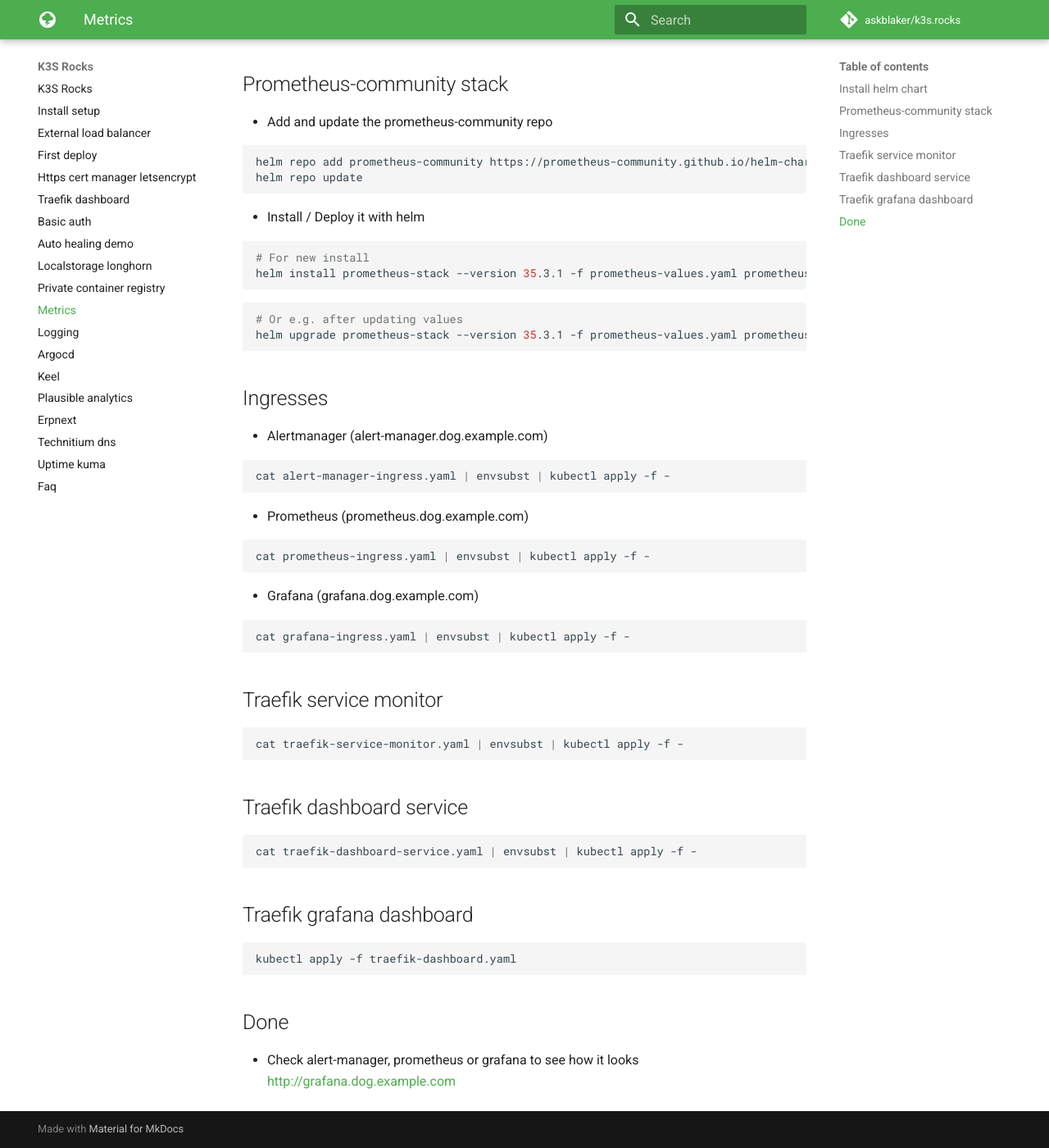
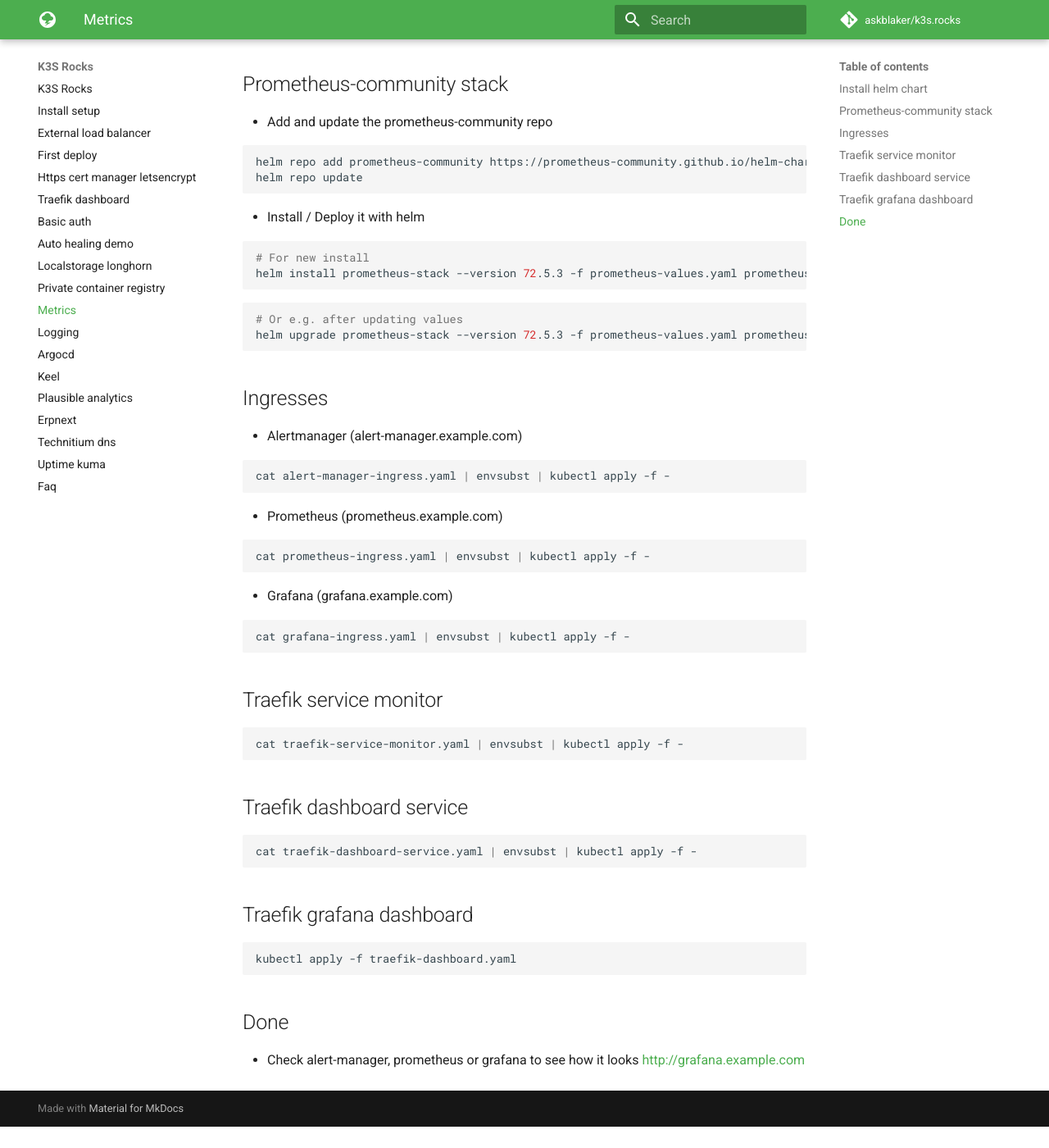
Before and after one commit to askblaker/k3s.rocks, an MkDocs documentation site: the page built from docs/metrics.md, in a window 1280 px wide and 1400 px high, scrolled down 983 px. Shown: the whole window at 82% size. Built offline with MkDocs 1.6.1 and Material for MkDocs 9.7.7, drawn with Linux system fonts in a browser that asks for light colours; comment, search, counter and statistics services are not loaded; after the commit the page ends 2357 px from its top, so only the background shows below that.

Commit message:
update versions

````diff
--- a/docs/metrics.md
+++ b/docs/metrics.md
@@ -15,23 +15,23 @@
 * Install / Deploy it with helm
 ```bash
 # For new install
-helm install prometheus-stack --version 35.3.1 -f prometheus-values.yaml prometheus-community/kube-prometheus-stack
+helm install prometheus-stack --version 72.5.3 -f prometheus-values.yaml prometheus-community/kube-prometheus-stack
 ```
 ```bash
 # Or e.g. after updating values
-helm upgrade prometheus-stack --version 35.3.1 -f prometheus-values.yaml prometheus-community/kube-prometheus-stack
+helm upgrade prometheus-stack --version 72.5.3 -f prometheus-values.yaml prometheus-community/kube-prometheus-stack
 ```
 
 ## Ingresses
-* Alertmanager (alert-manager.dog.example.com)
+* Alertmanager (alert-manager.example.com)
 ```bash
 cat alert-manager-ingress.yaml | envsubst | kubectl apply -f -
 ```
-* Prometheus (prometheus.dog.example.com)
+* Prometheus (prometheus.example.com)
 ```bash
 cat prometheus-ingress.yaml | envsubst | kubectl apply -f -
 ```
-* Grafana (grafana.dog.example.com)
+* Grafana (grafana.example.com)
 ```bash
 cat grafana-ingress.yaml | envsubst | kubectl apply -f -
 ```
@@ -53,4 +53,4 @@
 
 ## Done
 * Check alert-manager, prometheus or grafana to see how it looks
-<a href="http://grafana.dog.example.com" target="_blank">http://grafana.dog.example.com</a>
+<a href="http://grafana.example.com" target="_blank">http://grafana.example.com</a>
````
Also changed, not shown: docs/logging.md (+2 -2 lines), docs/traefik-dashboard.md (+6 -0 lines).
